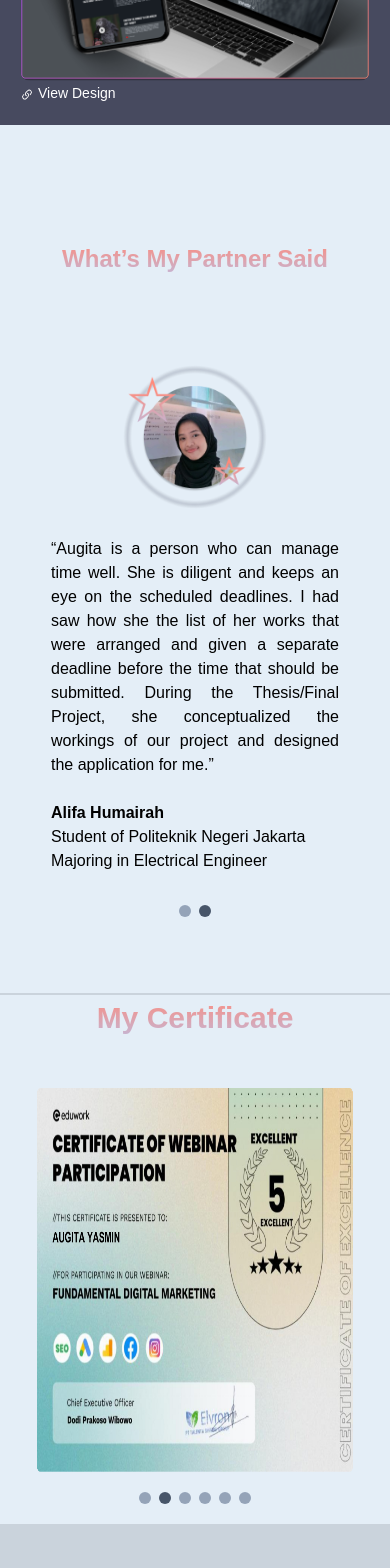
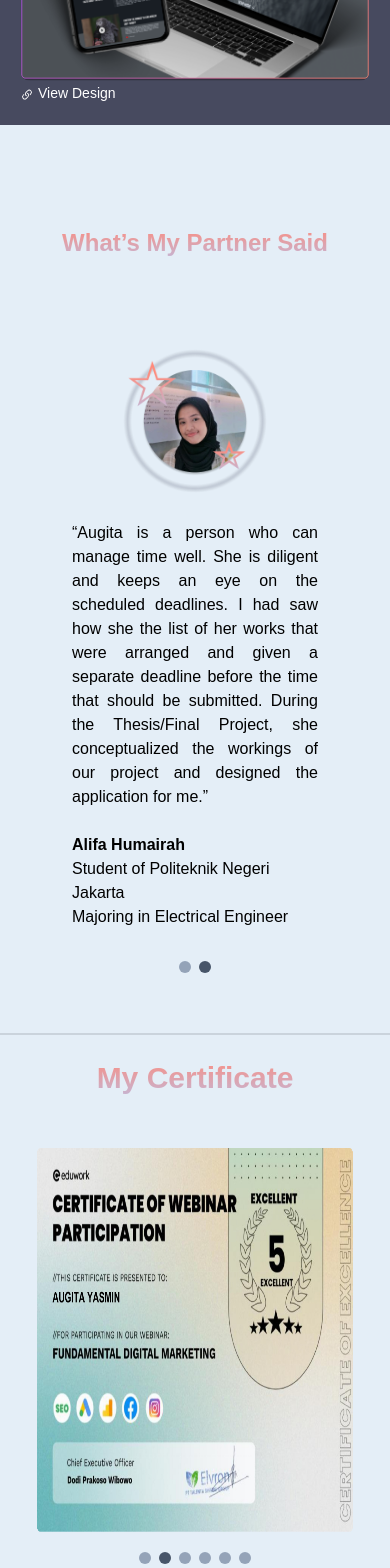
Before and after one commit to vickymalindo/augita-portofolio, a React (Create React App) app: page / in a window 390 px wide. Shown: the part 2380-3948 px from the top of the page. Built offline with nearby package versions, Linux system fonts and the light colour scheme.

Commit message:
fixing mobile

```diff
--- a/public/index.html
+++ b/public/index.html
@@ -2,7 +2,7 @@
 <html lang="en">
   <head>
     <meta charset="utf-8" />
-    <link rel="icon" href="%PUBLIC_URL%/favicon.ico" />
+    <link rel="icon" href="%PUBLIC_URL%/logoNavbar.png" />
     <meta name="viewport" content="width=device-width, initial-scale=1" />
     <meta name="theme-color" content="#000000" />
     <meta
--- a/src/components/pageOne/Certificate.jsx
+++ b/src/components/pageOne/Certificate.jsx
@@ -18,7 +18,7 @@ const Certificate = () => {
   }, [])
 
   return (
-    <div className='bg-light-blue'>
+    <div className='bg-light-blue py-5 sm:py-0'>
       <div className='w-full flex justify-center items-center flex-col gap-3'>
         <div className='md:p-16'>
           <h3 className={`${style.title_partner} text-center text-[30px] sm:text-[44px] lg:text-6xl font-extrabold lg:mt-8`}>My Certificate</h3>
--- a/src/components/pageOne/Review.jsx
+++ b/src/components/pageOne/Review.jsx
@@ -14,15 +14,14 @@ const Review = () => {
   }, [])
 
   return (
-    <div className='bg-light-blue p-3'>
-      {/* FIXME: benerin judulnya biar ga kejauhan */}
+    <div className='bg-light-blue px-3 py-8 sm:p-3 sm:mb-0'>
       <div className={`flex justify-center items-center flex-col h-screen gap-4 py-0 px-5`}>
         <h3 className={`${style.title_partner} text-center text-[24px] sm:text-[37px] font-extrabold lg:text-6xl mt-10 lg:mt-4 mb-16`}>What’s My Partner Said</h3>
         {index === 1 ?
-          <div className={`w-[400px] sm:w-full flex items-center justify-evenly`}>
-            <div className="flex items-center justify-center flex-col sm:flex-row py-2 px-5 gap-5">
+          <div className={`sm:w-full`}>
+            <div className="flex items-center justify-center flex-col sm:flex-row py-2 md:px-5 gap-5">
               <img src={Vicky} alt="Vicky" className='w-36 h-36 sm:w-60 sm:h-60 lg:w-72 lg:h-72' />
-              <div className='p-2 px-10 lg:w-2/3'>
+              <div className='py-2 px-10 lg:w-2/3'>
                 <p className='text-justify'>
                   “Since I collaborated with her, I've seen a willingness to learn more about UI and UX. It can be seen from the initial design to the current design that there are many changes to the design that she made. She is also a creative person in my opinion. Therefore, I recommend her and so excited to collaborate for the next project.”
                 </p>
@@ -35,10 +34,10 @@ const Review = () => {
             </div>
           </div>
           :
-          <div className={`${style.item} w-[400px] sm:w-full flex items-center justify-evenly`}>
-            <div className='flex items-center justify-center flex-col sm:flex-row py-2 px-4 gap-5'>
+          <div className={`sm:w-full`}>
+            <div className='flex items-center justify-center flex-col sm:flex-row py-2 md:px-4 gap-5'>
               <img src={Alifa} alt="Alifa" className='w-36 h-36 sm:w-60 sm:h-60 lg:w-72 lg:h-72' />
-              <div className='p-2 px-10 lg:w-2/3'>
+              <div className='py-2 px-10 lg:w-2/3'>
                 <p className='text-justify'>
                   “Augita is a person who can manage time well. She is diligent and keeps an eye on the scheduled deadlines. I had saw how she the list of her works that were arranged and given a separate deadline before the time that should be submitted. During the Thesis/Final Project, she conceptualized the workings of our project and designed the application for me.”
                 </p>
--- a/src/components/pageTwo/PageTwo.jsx
+++ b/src/components/pageTwo/PageTwo.jsx
@@ -30,8 +30,8 @@ const PageTwo = () => {
     <div className='bg-light-blue'>
       <Nav />
       <h3 className={`${style.title_work} text-center text-[30px] font-extrabold sm:text-5xl lg:text-6xl mt-[100px]`}>How I Work</h3>
-      <TwoImg img1={mart} img2={weather} title='UI/UX Design' link1='https://nyunyumart.netlify.app/' link2='https://nyussweather.netlify.app/' />
-      <TwoImg img1={Beauty} img2={Nyummyl} title='Feed Instagram' link1='https://www.instagram.com/nature.allbeauty/' link2='https://www.instagram.com/nyummyl/' />
+      <TwoImg img1={mart} img2={weather} title='UI/UX Design' link1='https://nyunyumart.netlify.app/' link2='https://nyussweather.netlify.app/' view='View Website' />
+      <TwoImg img1={Beauty} img2={Nyummyl} title='Feed Instagram' link1='https://www.instagram.com/nature.allbeauty/' link2='https://www.instagram.com/nyummyl/' view='View Instagram' />
       <SixImg title='Illustration Design' img1={Wolf} img2={Girl} img3={Fishing} img4={Face} img5={Mount} img6={People} />
       <SixImg title='Logo Design' img1={Masker} img2={LogoNyummyl} img3={Ding} img4={SWeather} img5={NyusMart} img6={Dong} />
       <ThreeImg title='College’s Event Design' img1={Left} img2={Middle} img3={Right} />
--- a/src/components/pageTwo/TwoImg.jsx
+++ b/src/components/pageTwo/TwoImg.jsx
@@ -1,8 +1,7 @@
 import React from 'react'
 import { BsLink45Deg } from 'react-icons/bs'
 
-// TODO: ubah ini menjadi template karena designya mendukung
-const UiUx = ({ img1, img2, title, link1, link2 }) => {
+const UiUx = ({ img1, img2, title, link1, link2, view }) => {
   return (
     <div>
       <div className='lg:px-24 px-[72px] sm:px-[90px] py-4'>
@@ -10,11 +9,11 @@ const UiUx = ({ img1, img2, title, link1, link2 }) => {
         <div className='flex gap-2 justify-between items-center sm:mt-3'>
           <div className='w-1/2'>
             <img src={img1} alt={img1} className='w-full' />
-            <a href={link1} className='inline-block mt-3 font-medium'><BsLink45Deg className='inline-block mr-1' />View Website</a>
+            <a href={link1} className='inline-block mt-3 font-medium'><BsLink45Deg className='inline-block mr-1' />{view}</a>
           </div>
           <div className='w-1/2'>
             <img src={img2} alt={img2} className='w-full' />
-            <a href={link2} className='inline-block mt-3 font-medium'><BsLink45Deg className='inline-block mr-1' />View Website</a>
+            <a href={link2} className='inline-block mt-3 font-medium'><BsLink45Deg className='inline-block mr-1' />{view}</a>
           </div>
         </div>
       </div>
```
Also changed, not shown: public/logoNavbar.png (added).
